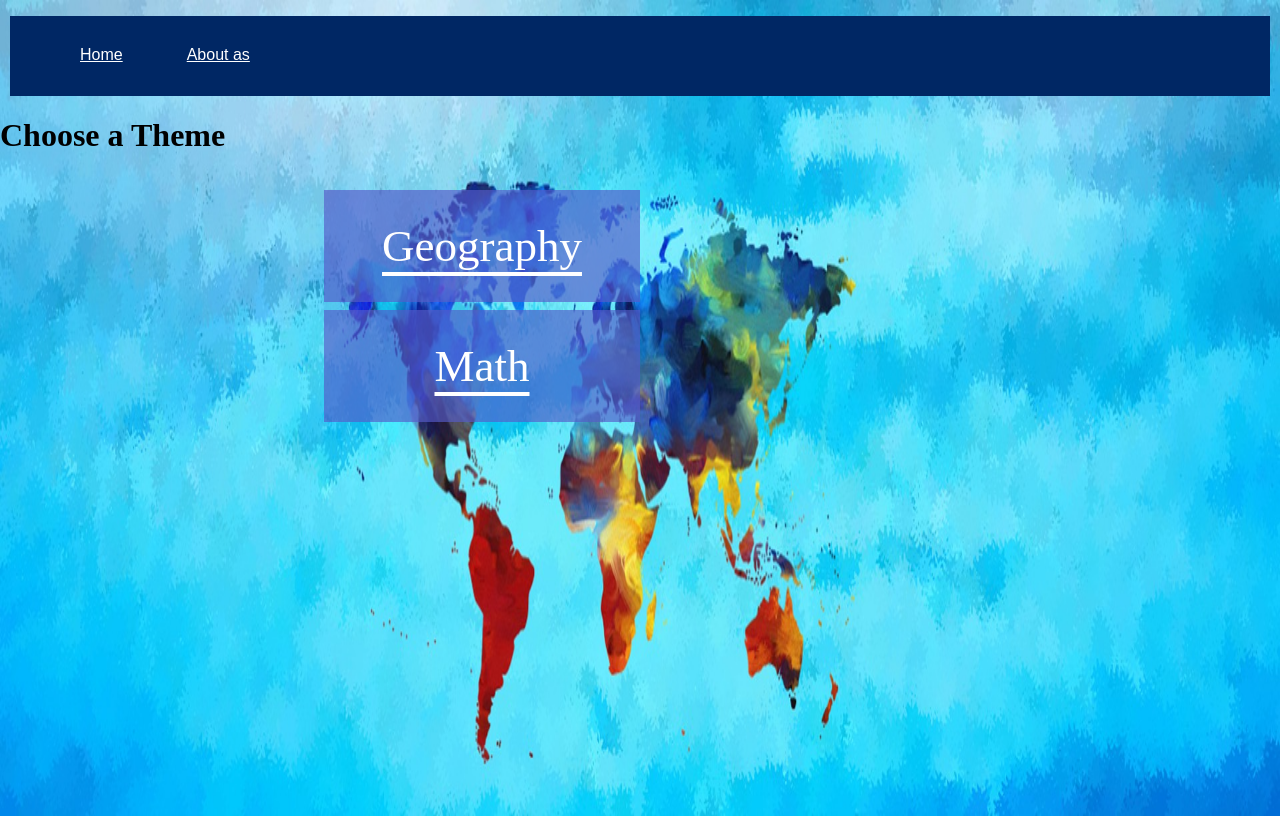
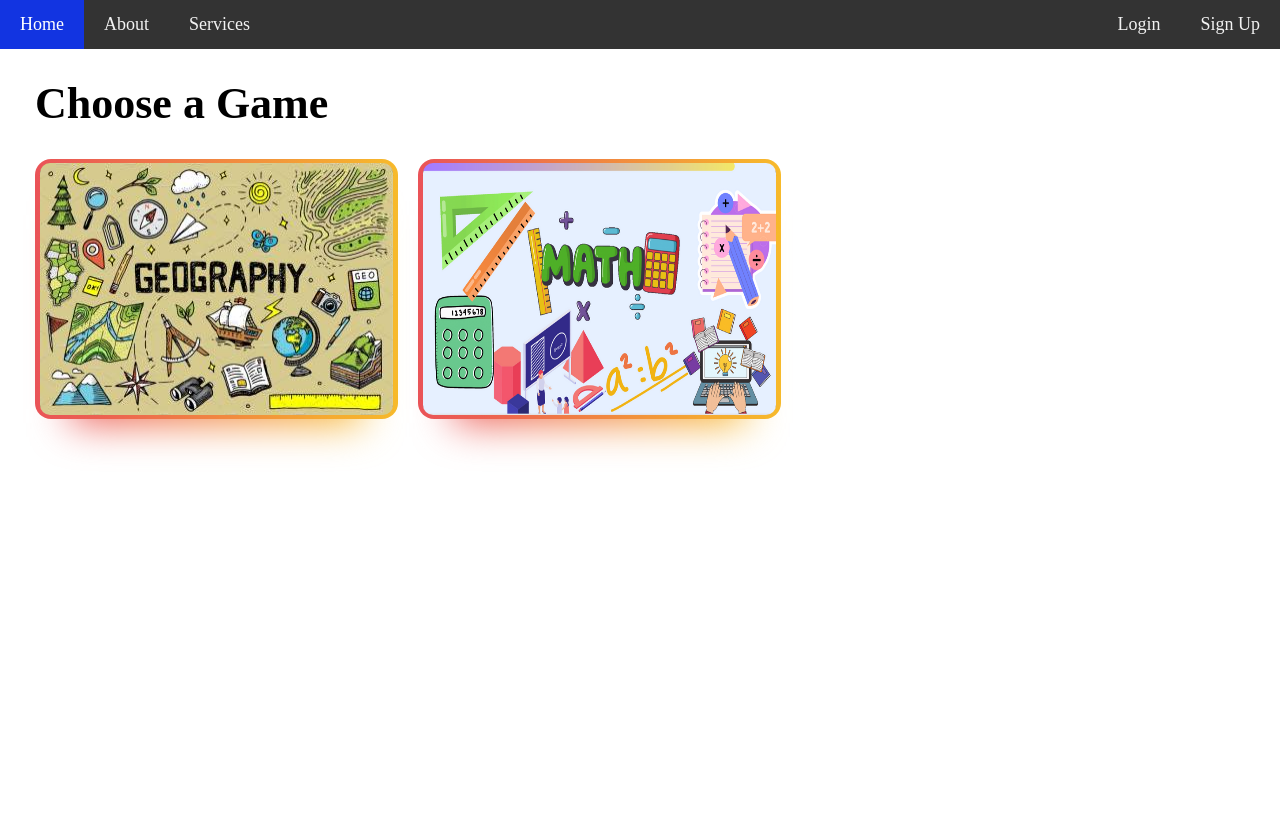
Before and after one commit to dhiedridi/quiz-game, a plain HTML site: page index.html in a window 1280 px wide. Drawn offline with Linux system fonts and the light colour scheme.

Commit message:
last update

```diff
--- /dev/null
+++ b/css/card.css
@@ -0,0 +1,66 @@
+
+.card {
+    float: left;
+    margin-right: 20px;
+    --background: linear-gradient(to left, #f7ba2b 0%, #ea5358 100%);
+    width: 353px;
+    height: 250px;
+    padding: 5px;
+    border-radius: 1rem;
+    overflow: visible;
+    background: #f7ba2b;
+    background: var(--background);
+    position: relative;
+    z-index: 1;
+   }
+
+   .card::after {
+    position: absolute;
+    content: "";
+    top: 30px;
+    left: 0;
+    right: 0;
+    z-index: -1;
+    height: 100%;
+    width: 100%;
+    transform: scale(0.8);
+    filter: blur(25px);
+    background: #f7ba2b;
+    background: var(--background);
+    transition: opacity .5s;
+   }
+
+   .card-info {
+    --color: #181818;
+    background: var(--color);
+    color: var(--color);
+    display: flex;
+    justify-content: center;
+    align-items: center;
+    width: 100%;
+    height: 100%;
+    overflow: visible;
+    border-radius: .7rem;
+   }
+
+   .card .title {
+    font-weight: bold;
+    letter-spacing: .1em;
+   }
+
+   /*Hover*/
+   .card:hover::after {
+    opacity: 0;
+   }
+
+   .card:hover .card-info {
+    color: #f7ba2b;
+    transition: color 1s;
+   }
+
+   .bg-image {
+        position: absolute;
+        width: 97%;
+        height: 97%;
+        border-radius: 10px;
+    }
--- a/css/styles.css
+++ b/css/styles.css
@@ -1,7 +1,7 @@
 body{
     margin: 0px;
     padding: 0px;
-    background-image: url(../images/geography.jpg);
+    /* background-image: url(../images/geography.jpg); */
     background-size: 100% 100%;
     background-repeat: no-repeat;
     height: 100vh;
@@ -41,10 +41,12 @@ form{
 .bloc-quiz{
     background: #ffffff7b;
     margin: auto; /* make bloc in cente*/
-    border-radius: 10px;
+        border-radius: 10px;
     padding: 20px;
     height: 500px;
     width: 600px;
+    margin-top: 20px;
+    border: 8px solid #ffcb33;
 }
 
 .next-btn{
@@ -67,7 +69,7 @@ form{
 
 #counter {
     float: right;
-    color: black;
+    color: #ffcb33;
     border: 4px solid;
     border-radius: 50%;
     width: 35px;
@@ -172,3 +174,29 @@ a {
       border-radius: 50%;
       background: white;
   }
+
+  /* NavBar */
+  .navbar {
+    background-color: #333;
+    overflow: hidden;
+  }
+  .navbar a {
+    float: left;
+    display: block;
+    color: #f2f2f2;
+    text-align: center;
+    padding: 14px 20px;
+    text-decoration: none;
+    font-size: 18px;
+  }
+  .navbar a:hover {
+    background-color: #ddd;
+    color: black;
+  }
+  .navbar a.active {
+    background-color: #1234e1;
+    color: white;
+  }
+  .navbar-right {
+    float: right;
+  }
--- a/index.html
+++ b/index.html
@@ -3,28 +3,52 @@
 <head>
     <meta charset="UTF-8">
     <meta name="viewport" content="width=device-width, initial-scale=1.0">
-    <title>Document</title>
+    <title>Quiz Game</title>
     <link href="css/styles.css" rel="stylesheet"/>
+    <link href="css/card.css" rel="stylesheet"/>
 </head>
 <body>
-    <div class="header">
-        <nav>
-            <ul calss="menu">
-                <li><a href="index.html">Home</a></li>
-                <li><a href="about.html">About as</a></li>
-            </ul>
-        </nav>
+  <div class="navbar">
+    <a class="active" href="#home">Home</a>
+    <a href="#about">About</a>
+    <a href="#services">Services</a>
+    <div class="navbar-right">
+      <a href="#login">Login</a>
+      <a href="#signup">Sign Up</a>
     </div>
-    <h1>Choose a Theme</h1>
+  </div>
+  <div class="container">
+    <h1>Choose a Game</h1>
 
-    <div class="theme-container">
-        <div class="theme-option">
-            <a href="play-geo.html">Geography</a>
-        </div>
+    <div class="theme">
+      <div class="card">
+        <a href="play-geo.html">
+          <div class="card-info">
+            <img class="bg-image" src="images/bg-geography.jpg" />
+            <p class="title">Geography</p>
+          </div>
+        </a>
+      </div>
 
+      <div class="card">
+        <a href="play-math.html">
+          <div class="card-info">
+            <img class="bg-image" src="images/math.png" />
+            <p class="title">Geography</p>
+          </div>
+        </a>
+      </div>
+    </div>
+
+    <!-- <div class="theme-container">
         <div class="theme-option">
             <a href="play-math.html">Math</a>
-        </div>
+        </div> -->
+
+
+        <!-- <div class="theme-option">
+            <a href="play-math.html">Math</a>
+        </div> -->
     </div>
 </body>
 </html>
```
Also changed, not shown: js/script.js (+51 -1 lines), play-geo.html (+10 -9 lines), play-math.html (+10 -9 lines), images/bg-geography.jpg (added), images/math.png (added).
